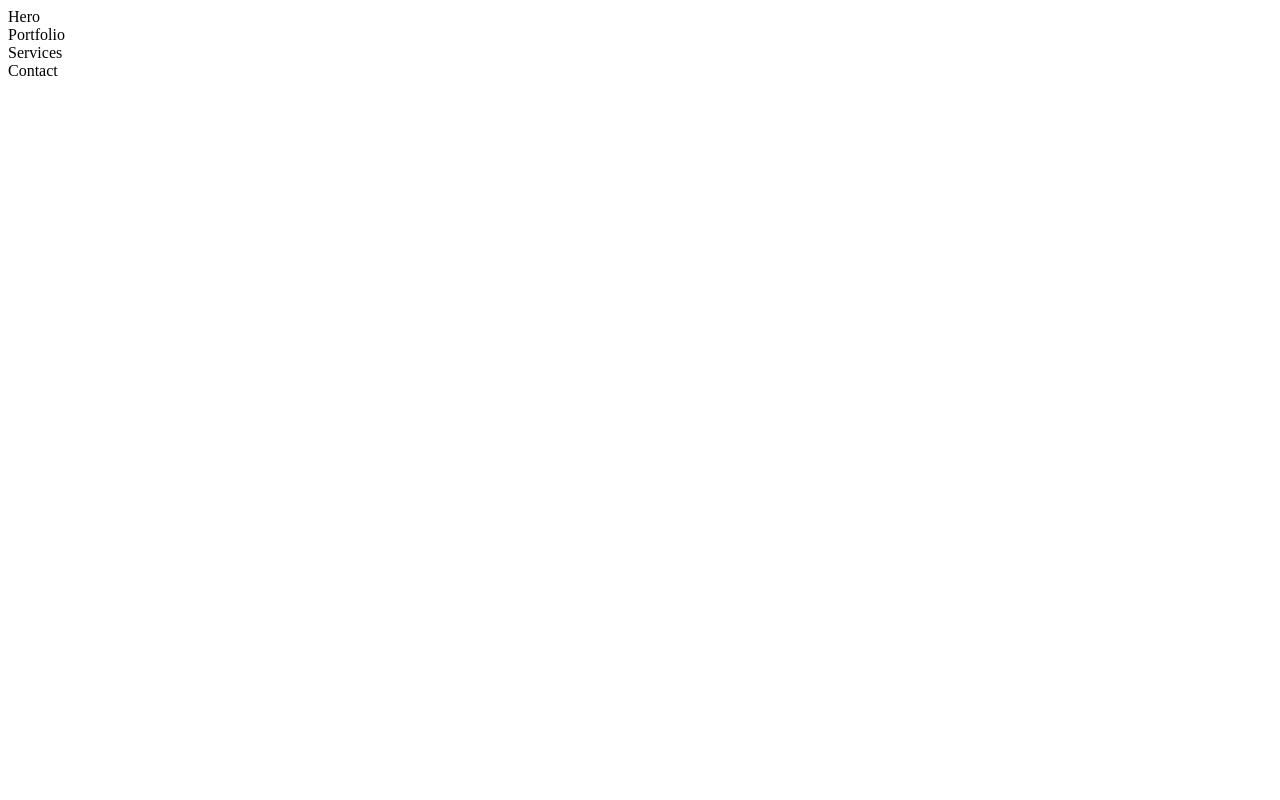
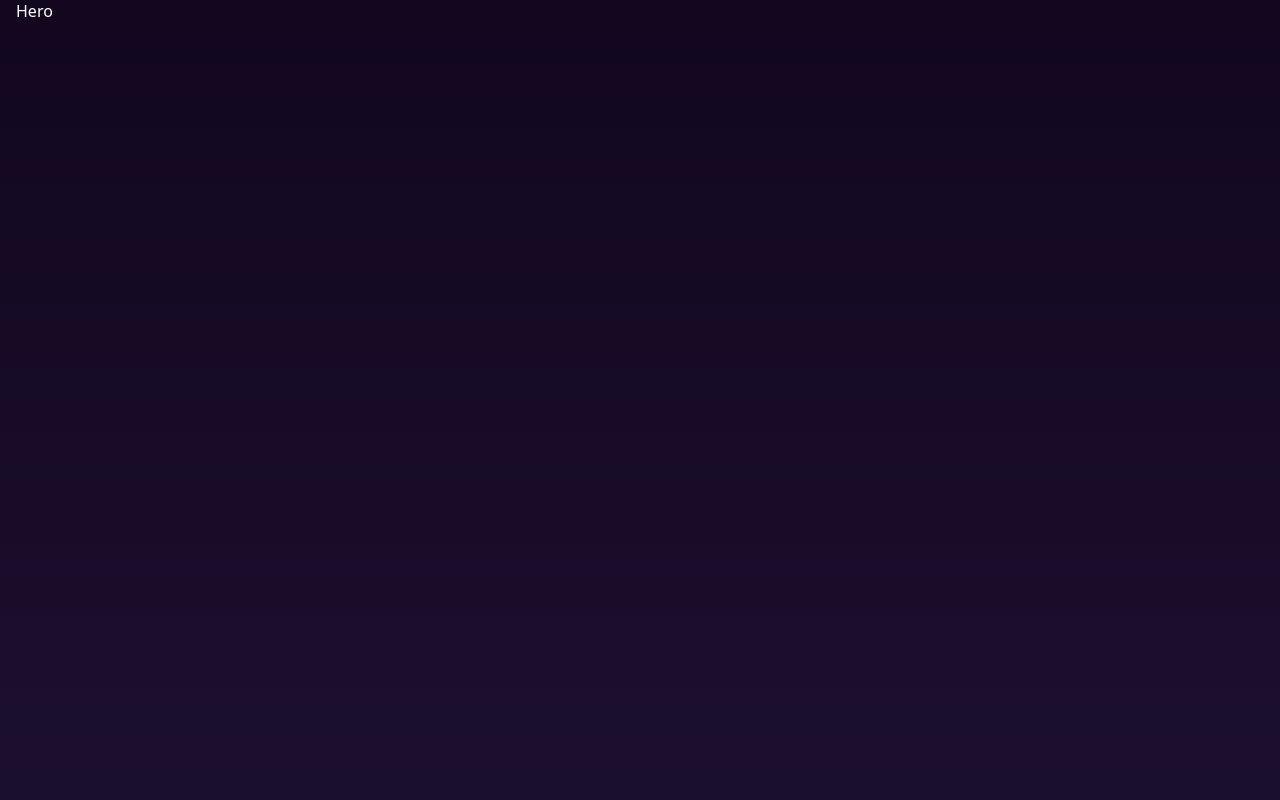
Before and after one commit to Muhamadrenald/my-portfolio, a React (Vite) app: page / in a window 1280 px wide. Shown: the top 800 px of the page. Built offline with nearby package versions, Linux system fonts and the light colour scheme.

Commit message:
feat: adds some code in App.jsx and index.css

```diff
--- a/src/App.jsx
+++ b/src/App.jsx
@@ -1,15 +1,23 @@
 import Hero from "./components/hero/Hero.jsx";
+import Services from "./components/services/Services.jsx";
 import Portfolio from "./components/portfolio/Portfolio.jsx";
-import Services from "./components/services/Services.jsx";
 import Contact from "./components/contact/Contact.jsx";
 
 const App = () => {
   return (
-    <div className="">
-      <Hero />
-      <Portfolio />
-      <Services />
-      <Contact />
+    <div className="container">
+      <section id="#home">
+        <Hero />
+      </section>
+      <section id="#services">
+        <Services />
+      </section>
+      <section id="#portfolio">
+        <Portfolio />
+        <section id="#contact">
+          <Contact />
+        </section>
+      </section>
     </div>
   );
 };
--- a/src/index.css
+++ b/src/index.css
@@ -0,0 +1,83 @@
+* {
+  padding: 0;
+  margin: 0;
+  box-sizing: border-box;
+}
+
+html {
+  scroll-snap-type: y mandatory;
+  scroll-behavior: smooth;
+}
+
+body {
+  background: linear-gradient(to bottom, #12071f, #2f204e);
+  color: #fff;
+  font-family: system-ui, -apple-system, BlinkMacSystemFont, "Segoe UI", Roboto,
+    Oxygen, Ubuntu, Cantarell, "Open Sans", "Helvetica Neue", sans-serif;
+  min-height: 100vh;
+}
+
+a {
+  text-decoration: none;
+  color: #fff;
+}
+
+.container {
+  max-width: 1536px;
+  padding-left: 16px;
+  padding-right: 16px;
+  margin-left: auto;
+  margin-right: auto;
+  /* background-color: rebeccapurple; */
+}
+
+section {
+  height: 100vh;
+  scroll-snap-align: center;
+}
+
+/* section:nth-child(1) {
+  background-color: #2f204e;
+}
+
+section:nth-child(2) {
+  background-color: #2c1262;
+}
+
+section:nth-child(3) {
+  background-color: #2b0d68;
+}
+
+section:nth-child(4) {
+  background-color: #1d0155;
+} */
+
+@media (min-width: 640px) {
+  .container {
+    max-width: 640px;
+  }
+}
+
+@media (min-width: 768px) {
+  .container {
+    max-width: 768px;
+  }
+}
+
+@media (min-width: 1024px) {
+  .container {
+    max-width: 1024px;
+  }
+}
+
+@media (min-width: 1280px) {
+  .container {
+    max-width: 1280px;
+  }
+}
+
+@media (min-width: 1536px) {
+  .container {
+    max-width: 1536px;
+  }
+}
```
